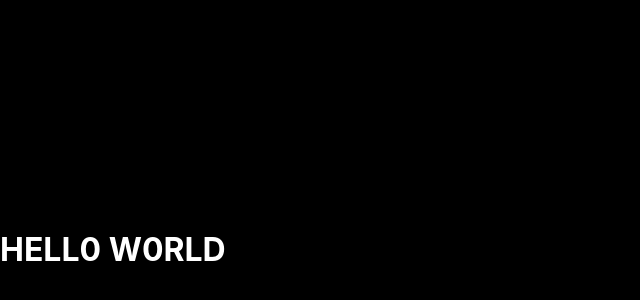
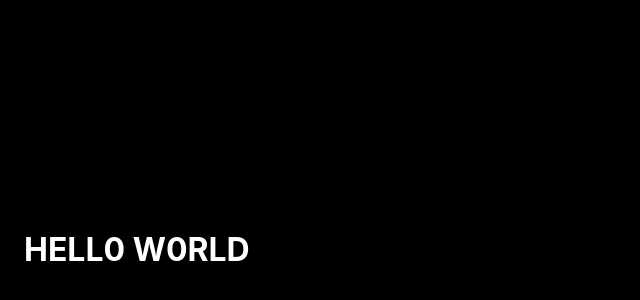
Before and after one commit to ATlexEide/react-template, a React (Vite) app: page / in a window 1280 px wide. Shown: the part 150-450 px from the top of the page, without its empty margins (0-640 px from the left). Built offline with nearby package versions, Linux system fonts and the light colour scheme.

Commit message:
Update root default styling

```diff
--- a/src/App.css
+++ b/src/App.css
@@ -1,4 +1,8 @@
 #root {
   display: flex;
   flex-direction: column;
+  justify-content: space-between;
+  min-height: 100svh;
+  width: 100vw;
+  padding: 0 24px;
 }
```
